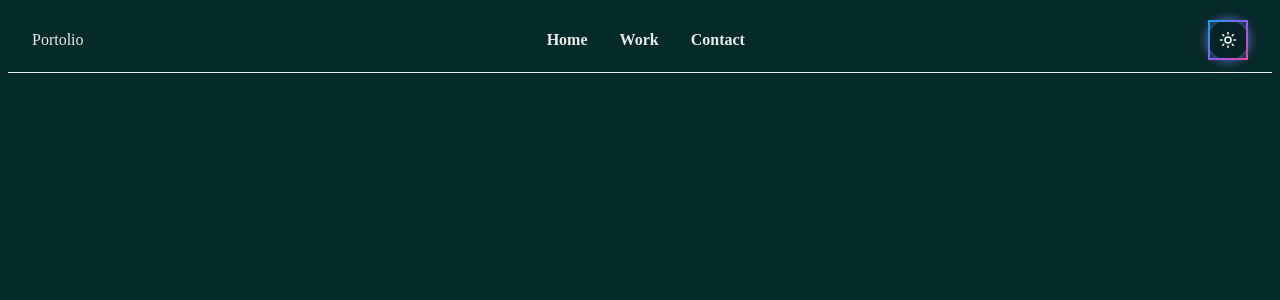
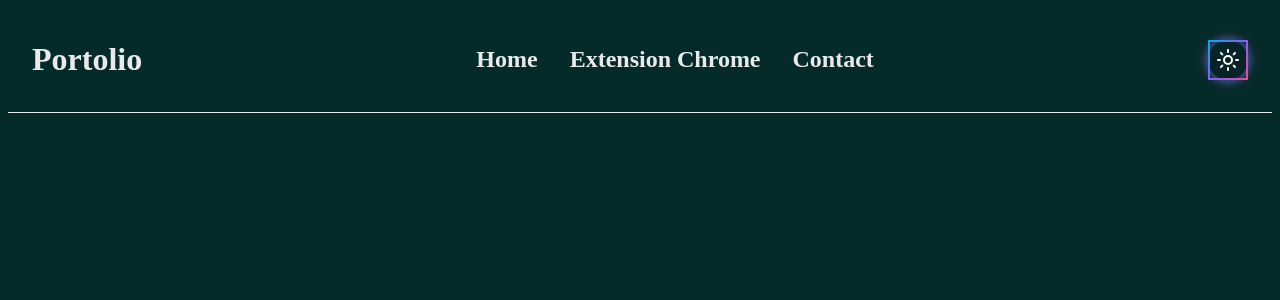
Before and after one commit to Elfspectrals/portfolioV2, a React (Vite) app: page /contact in a window 1280 px wide. Shown: the top 300 px of the page. Built offline with nearby package versions, Linux system fonts and the light colour scheme.

Commit message:
going to setup page

```diff
--- a/src/App.tsx
+++ b/src/App.tsx
@@ -4,8 +4,9 @@ import { setTheme } from './utils/theme';
 
 const navLinks = [
   { label: 'Home', href: '/' },
-  { label: 'Work', href: '/work' },
+  { label: 'Extension Chrome', href: '/extension-chrome' },
   { label: 'Contact', href: '/contact' },
+
 ];
 
 const themeOptions = [
@@ -14,10 +15,8 @@ const themeOptions = [
 ];
 
 function App() {
-  // Set default theme to dark
   const [theme, setLocalTheme] = useState<'light' | 'dark'>('dark');
 
-  // Ensure the document gets the dark theme on mount or theme change
   useEffect(() => {
     setTheme(theme);
   }, [theme]);
--- a/src/components/Header/Header.tsx
+++ b/src/components/Header/Header.tsx
@@ -12,7 +12,7 @@ export interface HeaderProps {
 
 export const Header: React.FC<HeaderProps> = ({ navLinks, className }) => (
   <header className={clsx(styles.header, className)}>
-    <div className={styles.logo}>Portolio</div>
+    <h1 className={styles.logo}>Portolio</h1>
 
     <Navigation links={navLinks} />
 
--- a/src/components/Navigation/Navigation.tsx
+++ b/src/components/Navigation/Navigation.tsx
@@ -22,7 +22,9 @@ export const Navigation: React.FC<NavigationProps> = ({ links, className }) => (
           clsx(styles.link, isActive && styles.active)
         }
       >
+        <h1>
         {label}
+        </h1>
       </NavLink>
     ))}
   </nav>
--- a/src/components/ThemeToggle/ThemeToggle.tsx
+++ b/src/components/ThemeToggle/ThemeToggle.tsx
@@ -29,7 +29,7 @@ export const ThemeToggle: React.FC<{ className?: string }> = ({ className }) =>
       className={clsx(styles.toggle, dark && styles.dark, className)}
       onClick={toggle}
     >
-      {dark ? <Sun size={18} strokeWidth={2} color='white'/> : <Moon size={18} strokeWidth={2} />}
+      {dark ? <Sun size={24} strokeWidth={2} color='white'/> : <Moon size={24} strokeWidth={2} />}
     </button>
   );
 };
```
